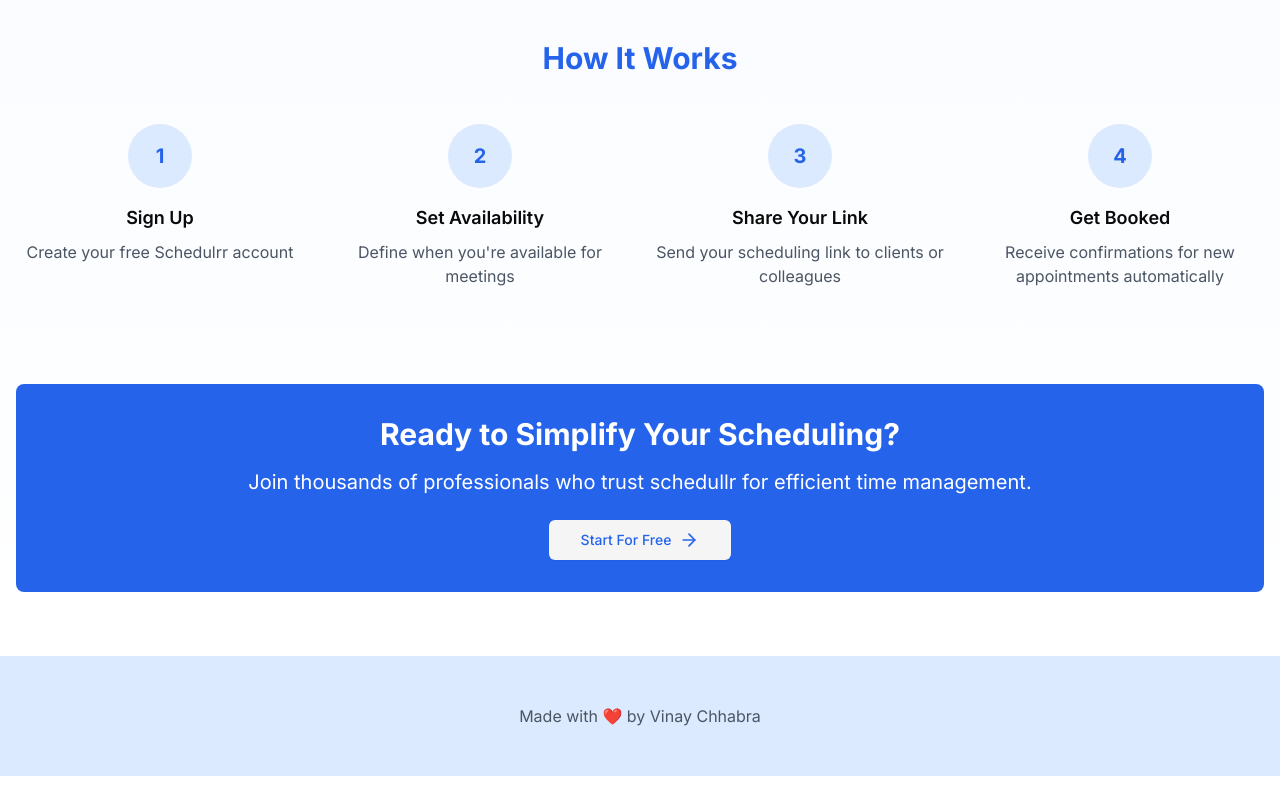
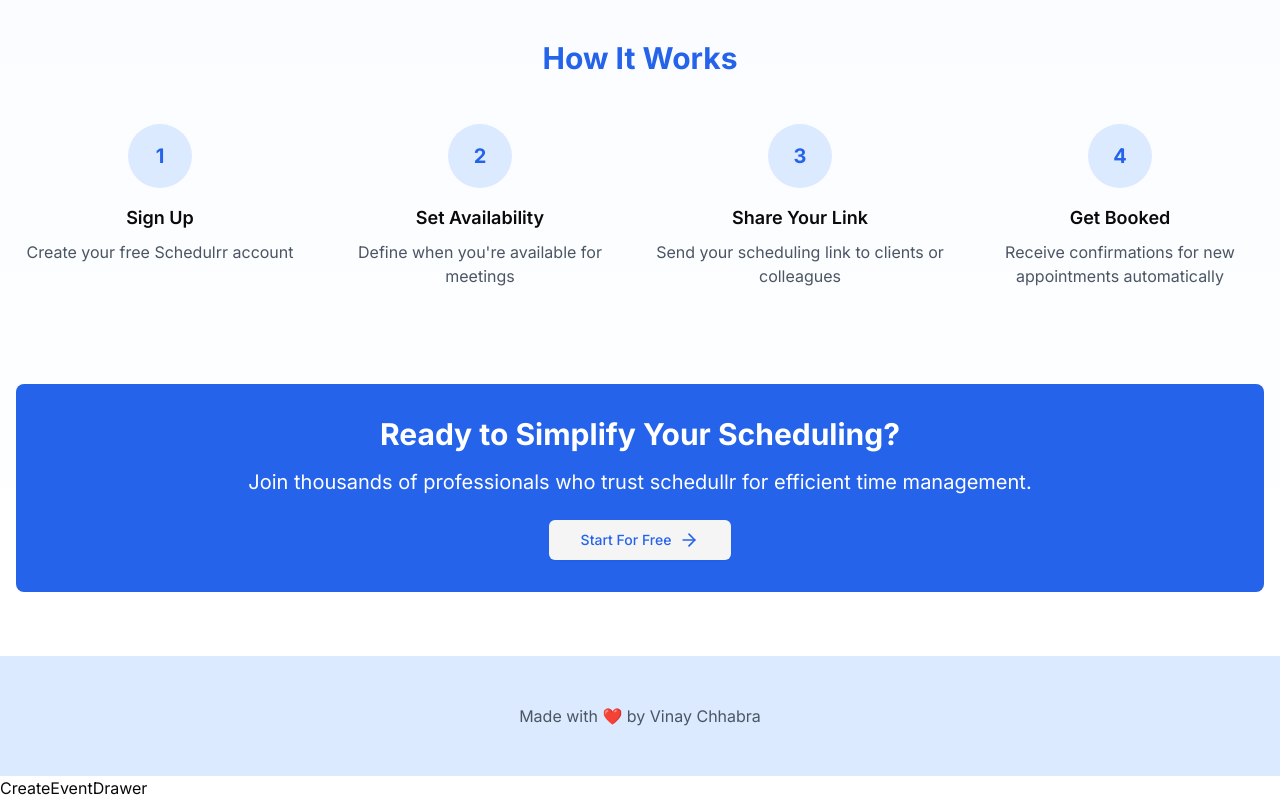
Before and after one commit to code-walker-23/schedullr, a Next.js app: page / in a window 1280 px wide. Shown: the part 1420-2220 px from the top of the page. Before the commit the page ends 2196 px from the top, so only its background shows below. Built offline with nearby package versions, Linux system fonts and the light colour scheme; no server answers.

Commit message:
building-event-page

```diff
--- a/app/layout.js
+++ b/app/layout.js
@@ -2,6 +2,7 @@
 import "./globals.css";
 import Header from "@/components/Header";
 import { ClerkProvider } from "@clerk/nextjs";
+import CreateEventDrawer from "@/components/CreateEventDrawer";
 export const metadata = {
   title: "Schedullr",
   description: "Meeting Scheduling App",
@@ -25,6 +26,7 @@
               <p>Made with ❤️ by Vinay Chhabra</p>
             </div>
           </footer>
+          <CreateEventDrawer />
         </body>
       </html>
     </ClerkProvider>
--- /dev/null
+++ b/components/CreateEventDrawer.jsx
@@ -0,0 +1,7 @@
+import React from "react";
+
+const CreateEventDrawer = () => {
+  return <div>CreateEventDrawer</div>;
+};
+
+export default CreateEventDrawer;
```
